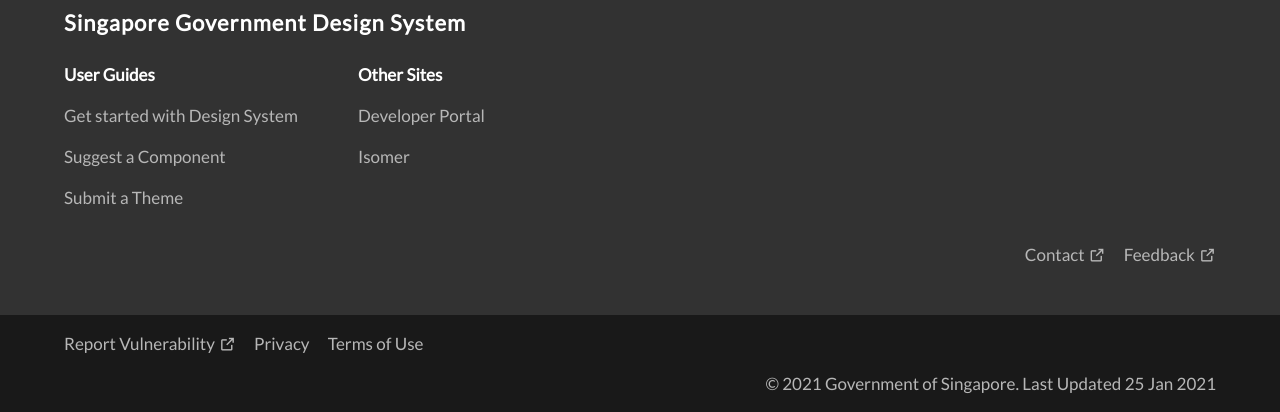
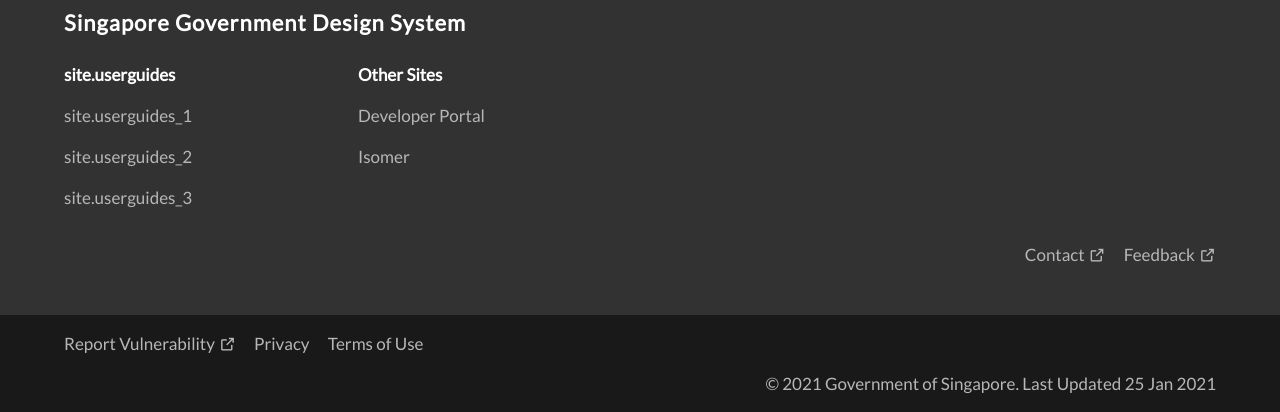
Before and after one commit to isaacteh-ust/sgds-demo, a Jekyll site: the page built from index.md, in a window 1280 px wide and 900 px high, scrolled down 2333 px, cut to the strip 488-900 px from the top of the window. Built offline with Jekyll 4.4.1, drawn with Linux system fonts in a browser that asks for light colours; some web fonts are replaced.

Commit message:
update stackbit.yaml

```diff
--- a/_includes/sgds-footer.html
+++ b/_includes/sgds-footer.html
@@ -10,16 +10,16 @@
       </div>
       <div class="row">
         <div class="col is-3">
-          <p class="has-text-white"><b>User Guides</b></p>
+          <p class="has-text-white"><b>site.userguides</b></p>
           <p>
-            <a href="/docs/getting-started/">Get started with Design System</a>
+            <a href=site.userguides_1_link>site.userguides_1</a>
           </p>
           <p>
-            <a href="https://github.com/GovTechSG/sgds/issues"
-              >Suggest a Component</a
+            <a href=site.userguides_2_link
+              >site.userguides_2</a
             >
           </p>
-          <p><a href="/coming-soon/">Submit a Theme</a></p>
+          <p><a href=site.userguides_3_link>site.userguides_3</a></p>
         </div>
         <div class="col is-3">
           <p class="has-text-white"><b>Other Sites</b></p>
```
